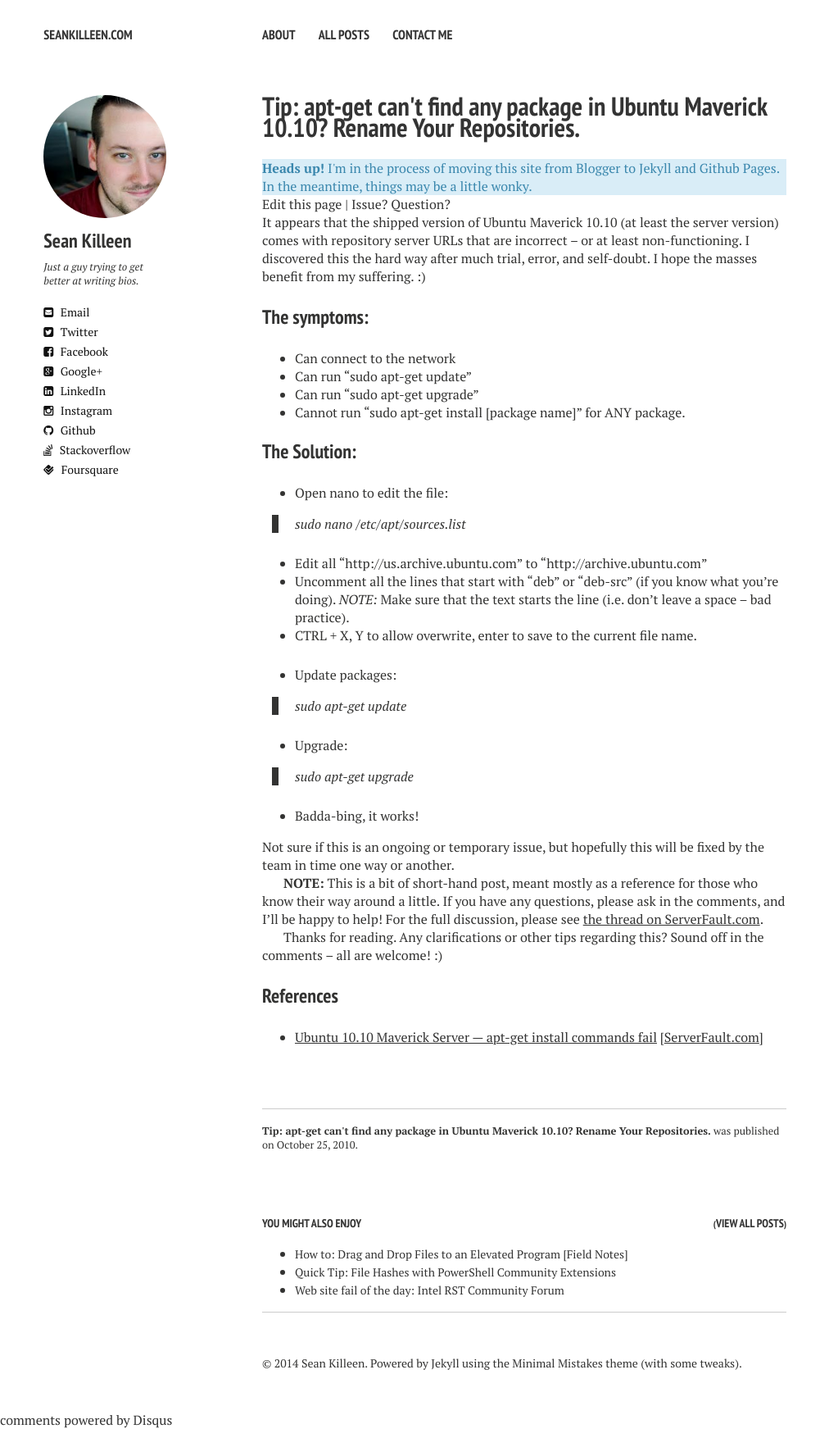
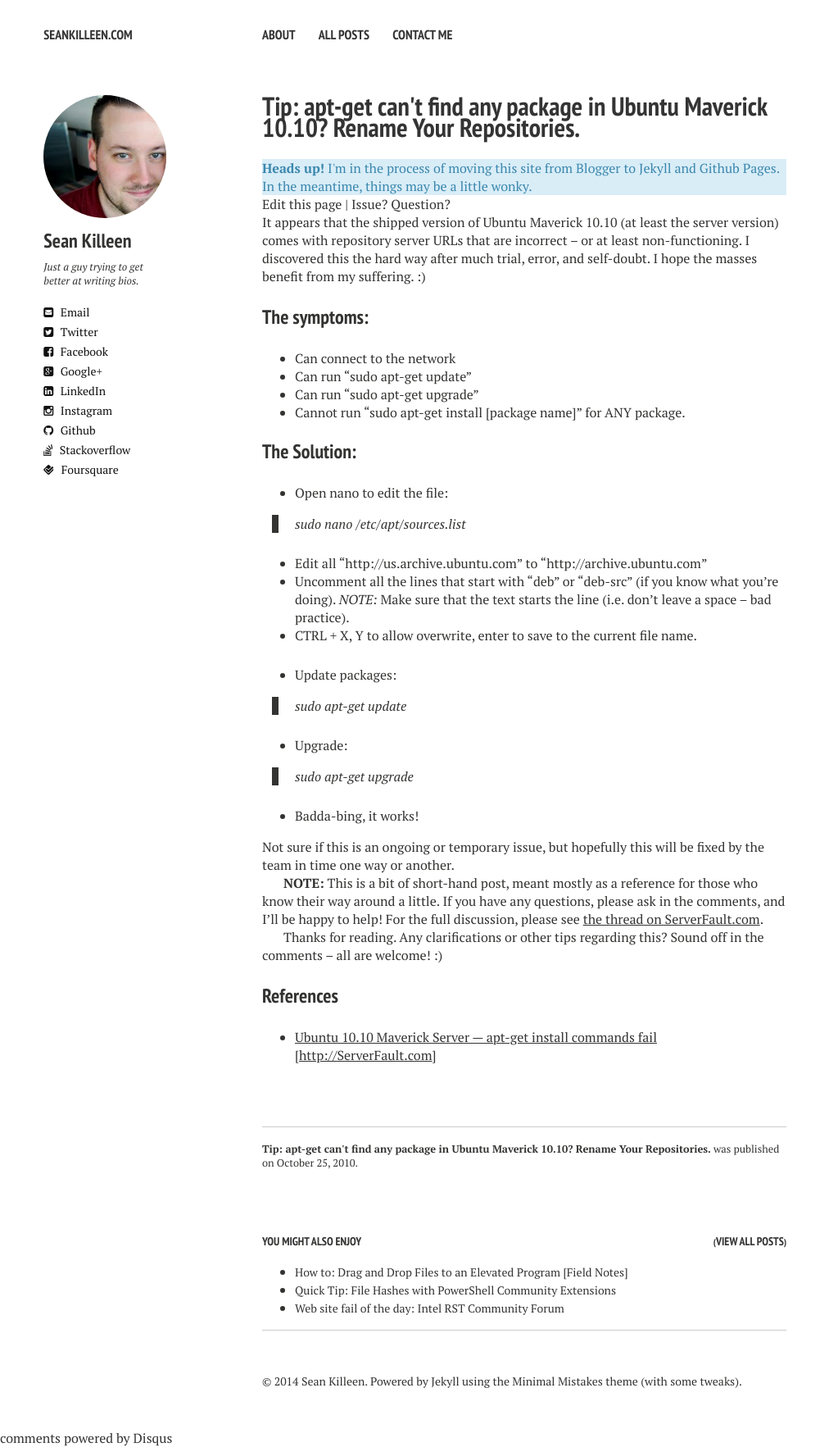
Before and after one commit to SeanKilleen/seankilleen.github.io, a Jekyll site: the page built from _posts/2010-10-25-tip-apt-get-cant-find-any-package-in-ubuntu-maverick-10-10-rename-your-repositories.markdown, in a window 1280 px wide. Shown: the whole page at 82% size, without its empty margins (0-1023 px from the left). Built offline with Jekyll 4.4.1, drawn with Linux system fonts in a browser that asks for light colours; nearby versions of some CDN libraries; comment, search, counter and statistics services are not loaded; before the commit the page ends 1743 px from its top, so only the background shows below that; some of the changed lines change nothing that is shown.

Commit message:
Working references Frontmatter
In pursuit of #5

```diff
--- a/_layouts/post.html
+++ b/_layouts/post.html
@@ -51,6 +51,15 @@
 
 	  {{ content }}
 
+	  {% if page.references %}
+	  <h3>References</h3>
+	  <ul>
+	  {% for reference in page.references %}
+		<li><a href="{{ reference.url }}">{{ reference.title }}</a> {% if reference.parenturl %} [<a href="{{reference.parenttitle}}">{{reference.parenturl}}</a>] {% endif %}</li>
+	  {% endfor %}
+	  </ul>
+	  {% endif %}
+
 		{% if page.series == "building-a-build-process" %}
 			{% include _buildseriesfooter.html %}
 		{% endif %}
--- a/_posts/2010-10-25-tip-apt-get-cant-find-any-package-in-ubuntu-maverick-10-10-rename-your-repositories.markdown
+++ b/_posts/2010-10-25-tip-apt-get-cant-find-any-package-in-ubuntu-maverick-10-10-rename-your-repositories.markdown
@@ -6,6 +6,11 @@
 comments: true
 redirect_from:
  - /2010/10/tip-apt-get-cant-find-any-package-in.html
+references:
+ - title: "Ubuntu 10.10 Maverick Server — apt-get install commands fail"
+   url: http://serverfault.com/questions/194173/ubuntu-10-10-maverick-server-apt-get-install-commands-fail
+   parenttitle: "ServerFault.com"
+   parenturl: http://ServerFault.com
 ---
 It appears that the shipped version of Ubuntu Maverick 10.10 (at least the server version) comes with repository server URLs that are incorrect -- or at least non-functioning. I discovered this the hard way after much trial, error, and self-doubt. I hope the masses benefit from my suffering. :)
 
@@ -36,6 +41,3 @@
 **NOTE:** This is a bit of short-hand post, meant mostly as a reference for those who know their way around a little. If you have any questions, please ask in the comments, and I'll be happy to help! For the full discussion, please see [the thread on ServerFault.com](http://serverfault.com/questions/194173/ubuntu-10-10-maverick-server-apt-get-install-commands-fail).
 
 Thanks for reading. Any clarifications or other tips regarding this? Sound off in the comments -- all are welcome! :)
-
-###References
-* [Ubuntu 10.10 Maverick Server — apt-get install commands fail](http://serverfault.com/questions/194173/ubuntu-10-10-maverick-server-apt-get-install-commands-fail) [[ServerFault.com](http://ServerFault.com)]
```
